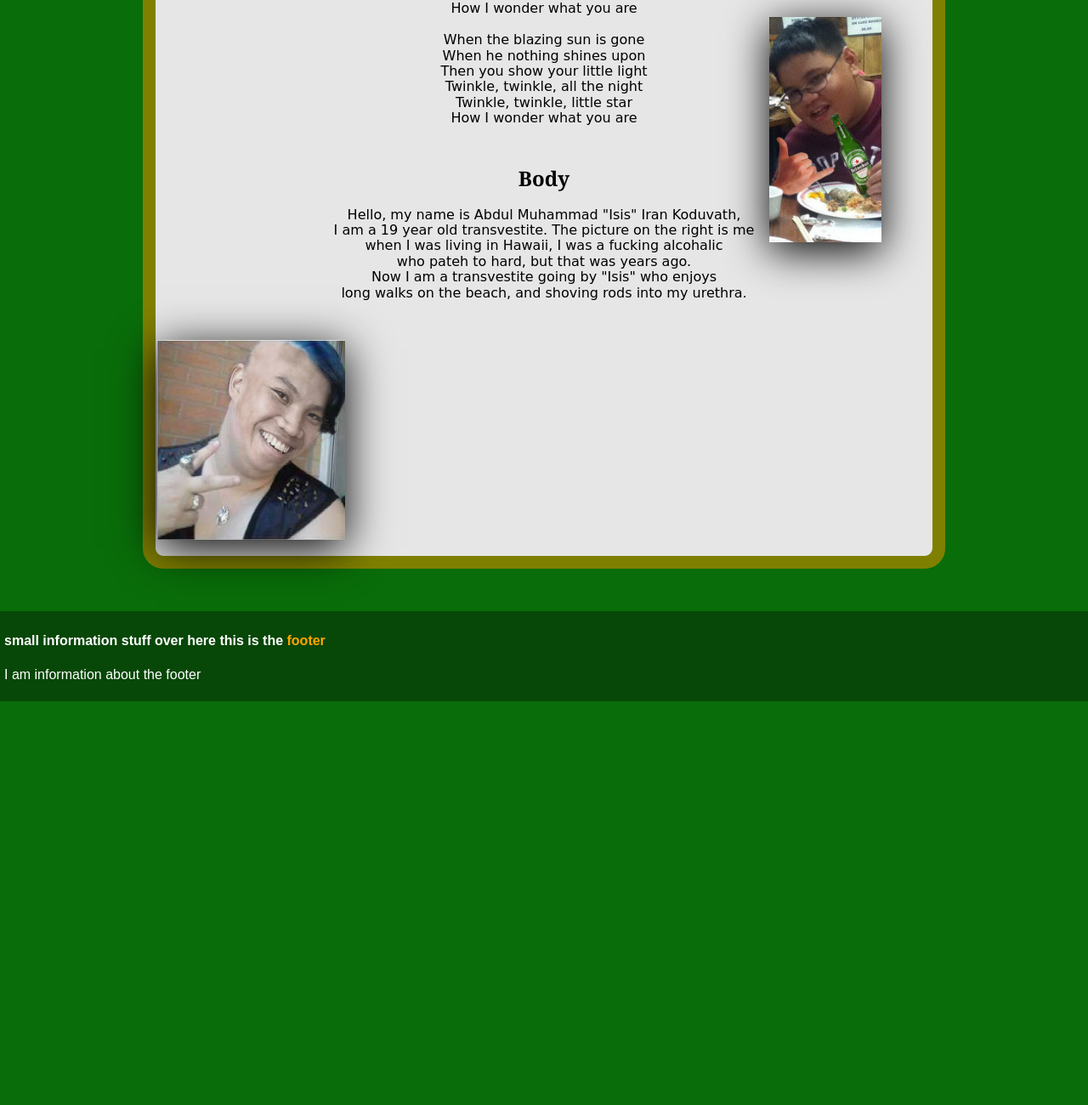
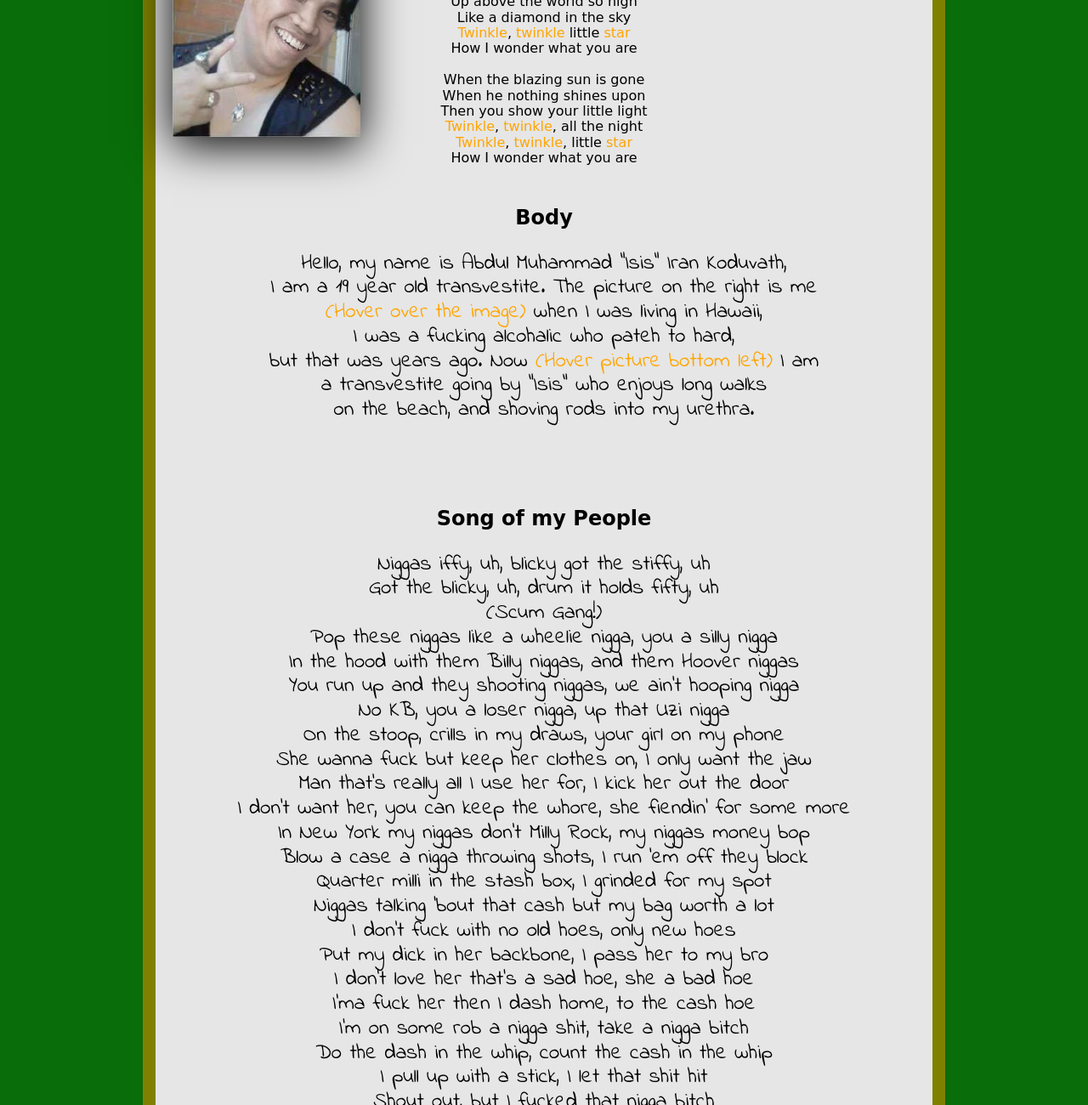
Before and after one commit to ronuela12/StoryOfAbdul, a plain HTML site: page index.html in a window 1280 px wide. Shown: the part 360-1660 px from the top of the page at 85% size. Before the commit the page ends 1185 px from the top, so only its background shows below. Drawn offline with nearby package versions, Linux system fonts and the light colour scheme.

Commit message:
Add files via upload

```diff
--- a/index.html
+++ b/index.html
@@ -8,6 +8,7 @@
 
     <link rel="stylesheet" href="style.css"></link>
     <link rel="stylesheet" href="https://unpkg.com/purecss@1.0.1/build/pure-min.css" integrity="sha384-oAOxQR6DkCoMliIh8yFnu25d7Eq/PHS21PClpwjOTeU2jRSq11vu66rf90/cZr47" crossorigin="anonymous">
+    <link href="https://fonts.googleapis.com/css?family=Indie+Flower&display=swap" rel="stylesheet">
 
 </head>
 <body>
@@ -21,30 +22,73 @@
     <div class="container">
         <h1 class="top">Howdy yall welcome! </h1>
         <div class = "buttons">
+        <a title ="Rock, Paper, Scissors" target=" " class="pure-button" href="https://ronuela12.github.io/AbdulsGame/">Game</a>
         <a title= "my socials" target=" "  href="https://twitter.com/Abdul_The_Tool"><img title="add me ;)" id = "social" src="images/twitter.png" ></a>
         <a title= "my socials" target=" "  href="https://www.instagram.com/jennycraster/?hl=en"><img title="add me ;)" id = "instagram" src="images/instagram.png"></a>
         <a title= "first" target=" " class="pure-button" href="https://ronuela12.github.io/abdul2tap/">My first site</a>
         <a title= "extra" target=" " class="pure-button" href="https://www.pornhub.com/gayporn">Indulge</a>
         </div>
         <div class="intros"></div>
-            <h2>Introduction</h2>
-            <p style="font-family: cursive; text-align: center;"> Twinkle, twinkle, little star <br>
+            <h2 style="font-family: cursive;">Introduction</h2>
+            <p style="font-family: cursive; text-align: center;"> <span>Twinkle</span>, <span>twinkle</span>, little <span>star</span> <br>
                 How I wonder what you are<br>
                 Up above the world so high<br>
                 Like a diamond in the sky<br>
-                Twinkle, twinkle little star<br>
+                <span>Twinkle</span>, <span>twinkle</span> little <span>star</span><br>
                 How I wonder what you are<br><br>
 
                 When the blazing sun is gone<br>
                 When he nothing shines upon<br>
                 Then you show your little light<br>
-                Twinkle, twinkle, all the night<br>
-                Twinkle, twinkle, little star<br>
+                <span>Twinkle</span>, <span>twinkle</span>, all the night<br>
+                <span>Twinkle</span>, <span>twinkle</span>, little <span>star</span><br>
                 How I wonder what you are</p>
-                <h2><br>Body</h2>
-                <p style="font-family: cursive; text-align: center;">Hello, my name is Abdul Muhammad "Isis" Iran Koduvath, <br>
-                    I am a 19 year old transvestite. The picture on the right is me <br> when I was living in Hawaii, I was a fucking alcohalic <br>who pateh to hard,
-                but that was years ago. <br> Now I am a transvestite going by "Isis" who enjoys <br> long walks on the beach, and shoving rods into my urethra.</p>
+                <h2 style="font-family: cursive;"><br>Body</h2>
+                <p style="font-family: 'Indie Flower', cursive; text-align: center; font-size: 25px;">Hello, my name is Abdul Muhammad "Isis" Iran Koduvath, <br>
+                    I am a 19 year old transvestite. The picture on the right is me <br> <span >(Hover over the image)</span> when I was living in Hawaii,<br> I was a fucking alcohalic who pateh to hard,<br>
+                but that was years ago. Now <span>(Hover picture bottom left)</span> I am <br>a transvestite going by "Isis" who enjoys  long walks <br>on the beach, and shoving rods into my urethra.</p>
+
+                <br><br><br>
+                <h2 style="font-family: cursive;">Song of my People</h2>
+                <p style="font-family: 'Indie Flower', cursive; text-align: center; font-size: 25px;">Niggas iffy, uh, blicky got the stiffy, uh <br>
+                    Got the blicky, uh, drum it holds fifty, uh<br>
+                    (Scum Gang!)<br>
+                    Pop these niggas like a wheelie nigga, you a silly nigga<br>
+                    In the hood with them Billy niggas, and them Hoover niggas<br>
+                    You run up and they shooting niggas, we ain't hooping nigga<br>
+                    No KB, you a loser nigga, up that Uzi nigga<br>
+                    On the stoop, crills in my draws, your girl on my phone<br>
+                    She wanna fuck but keep her clothes on, I only want the jaw<br>
+                    Man that's really all I use her for, I kick her out the door<br>
+                    I don't want her, you can keep the whore, she fiendin' for some more<br>
+                    In New York my niggas don't Milly Rock, my niggas money bop<br>
+                    Blow a case a nigga throwing shots, I run 'em off they block<br>
+                    Quarter milli in the stash box, I grinded for my spot<br>
+                    Niggas talking 'bout that cash but my bag worth a lot<br>
+                    I don't fuck with no old hoes, only new hoes<br>
+                    Put my dick in her backbone, I pass her to my bro<br>
+                    I don't love her that's a sad hoe, she a bad hoe<br>
+                    I'ma fuck her then I dash home, to the cash hoe<br>
+                    I'm on some rob a nigga shit, take a nigga bitch<br>
+                    Do the dash in the whip, count the cash in the whip<br>
+                    I pull up with a stick, I let that shit hit<br>
+                    Shout out, but I fucked that nigga bitch<br>
+                    Niggas iffy, uh, blicky got the stiffy, uh<br>
+                    Got the blicky, uh, drum it holds fifty, uh<br>
+                    Move milli', all my niggas on fifty, uh<br>
+                    Talk down, pew pew pew, you silly, uh<br>
+                    Hit a stain, fifty bands, all hunnids<br>
+                    Spinning through ya block like a pop shove-it<br>
+                    Shoot at me I'm shooting back, I'm getting buckets<br>
+                    I ain't wanna take his life but nigga, fuck it<br>
+                    I'm on some rob a nigga shit, take a nigga bitch<br>
+                    Do the dash in the whip, count the cash in the whip<br>
+                    I pull up with a stick, I let that shit hit<br>
+                    Shout out, but I fucked that nigga bitch<br>
+                    I'm on some rob a nigga shit, take a nigga bitch<br>
+                    Do the dash in the whip, count the cash in the whip<br>
+                    I pull up with a stick, I let that shit hit<br>
+                    Shout out, but I fucked that nigga bitch</p>
                 <img title="some fucking nigger" id = "drunk" src="images/LeonardDrunk.jpg">
                 <img title="Bryan kekW" id = "tranny" src="images/trannyB.jpg">
         </div>
--- a/style.css
+++ b/style.css
@@ -47,15 +47,20 @@ a.pure-button{
     border: 0;
     border-radius: 24px;
     border: 3px solid olive;
-    /*color: white;
-    background-color: chocolate;*/
     font-family: cursive;
     font-style: italic;
     margin: 3px;
+    font-weight: bold;
+
 }
+a.pure-button:hover{
+
+}
+
+
 .buttons{
     position: relative;
-    left: 70%;
+    left: 63%;
     top: 7px;
 
 }
@@ -68,15 +73,15 @@ a.pure-button{
 #social {
     position: absolute;
     width: 55px;
-    left: 50%;
+    left: 66%;
     top: 1%;
     filter: drop-shadow(0px 0px 5px rgb(136, 136, 136));
 }
 #instagram {
     width: 45px;
     position: absolute;
-    left: 64%;
-    top: 12%;
+    left: 80%;
+    top: 10%;
     /*Adds shadows, good for some pictures*/
     filter: drop-shadow(0px 0px 5px rgb(136, 136, 136));
 }
@@ -90,8 +95,8 @@ a.pure-button{
 
 #drunk {
     position: relative;
-    left: 80%;
-    bottom: 350px;
+    left: 84%;
+    bottom: 2200px;
     width: 15%;
     /*filter: blur(24px);*/
     box-shadow: 0px 10px 50px;
@@ -100,7 +105,8 @@ a.pure-button{
 #tranny {
     position: relative;
     width: 25%;
-    right: 150px;
+    right: 15%;
+    bottom: 1900px;
     box-shadow: 0px 10px 50px;
 
 }
```
